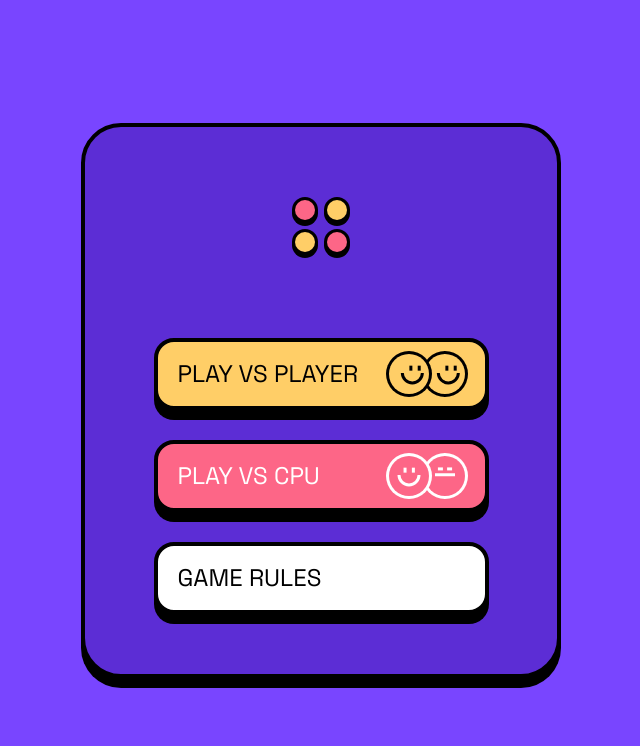
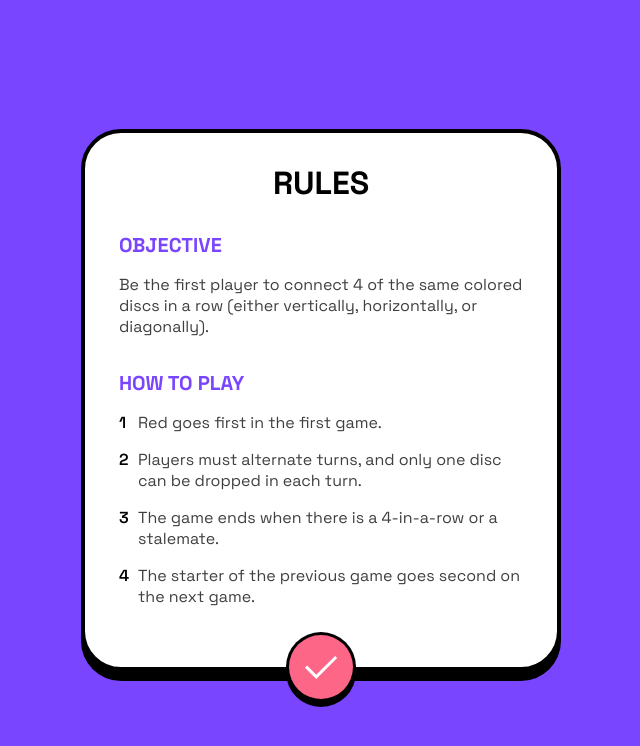
Before and after one commit to OliverCadman/connect_four, a React (Vite) app in the folder app/: page /connect_four/game_rules in a window 1280 px wide. Shown: the top 746 px of the page, without its empty margins (319-959 px from the left). Built offline with nearby package versions, Linux system fonts and the light colour scheme.

Commit message:
Add rule page

```diff
--- a/app/src/components/CTAPanel.tsx
+++ b/app/src/components/CTAPanel.tsx
@@ -2,9 +2,11 @@ import { ReactComponent as Logo } from "../assets/images/logo.svg";
 import { ReactComponent as PlayerVsPlayerIcon } from "../assets/images/player-vs-player.svg";
 import { ReactComponent as PlayerVsCPUIcon } from "../assets/images/player-vs-cpu.svg";
 import CTAButton from "./GameArena/CTAButton";
+import PanelContainer from "./shared/PanelContainer";
 
 const CTAPanel = () => {
   return (
+    <PanelContainer isCTAPanel={true}>
       <div className="cta-panel__container">
         <div className="cta-panel__header flex justify-center">
           <Logo />
@@ -40,6 +42,7 @@ const CTAPanel = () => {
           />
           <CTAButton
             isLink={true}
+            path="/connect_four/game_rules"
             classNames={[
               "flex",
               "justify-between",
@@ -52,6 +55,7 @@ const CTAPanel = () => {
           />
         </div>
       </div>
+    </PanelContainer>
   );
 };
 
--- a/app/src/components/_cta-panel.scss
+++ b/app/src/components/_cta-panel.scss
@@ -1,17 +1,4 @@
 .cta-panel__container {
-    width: 100%;
-    max-width: 335px;
-
-
-    @include tablet() {
-        max-width: 480px;
-        background-color: $dark-purple;
-        border-radius: 40px;
-        border: 4px solid $black;
-        box-shadow: 0 10px 0 $black;
-
-    }
-
     .cta-panel__header {
         margin: 4.375rem 0 5rem 0;
     }
@@ -19,5 +6,4 @@
     .cta-button__container {
         margin-bottom: 3.75rem;
     }
-
 }
--- /dev/null
+++ b/app/src/components/shared/PanelContainer.tsx
@@ -0,0 +1,21 @@
+interface PanelContainerProps {
+  children: React.ReactNode;
+  isCTAPanel: boolean;
+}
+
+const PanelContainer: React.FC<PanelContainerProps> = ({
+  children,
+  isCTAPanel,
+}) => {
+  return (
+    <div
+      className={`panel__container ${
+        isCTAPanel ? "panel__container-purple" : "panel__container-white"
+      }`}
+    >
+      {children}
+    </div>
+  );
+};
+
+export default PanelContainer;
--- /dev/null
+++ b/app/src/components/shared/_panel-container.scss
@@ -0,0 +1,27 @@
+.panel__container {
+    width: 100%;
+    max-width: 335px;
+    position: relative;
+
+
+    @include tablet() {
+        max-width: 480px;
+
+        &.panel__container-purple {
+            background-color: $dark-purple;
+             border-radius: 40px;
+            border: 4px solid $black;
+            box-shadow: 0 10px 0 $black;
+        }
+    }
+
+
+    &.panel__container-white {
+        background-color: $white;
+        border-radius: 40px;
+        border: 4px solid $black;
+        box-shadow: 0 10px 0 $black;
+    }
+
+
+}
--- a/app/src/index.scss
+++ b/app/src/index.scss
@@ -89,10 +89,6 @@ button {
   }
 
 }
-
-// Page SCSS Imports
-@import "./pages/scss/gamearena";
-
 // Component SCSS Imports
 @import "./components/GameArena/board";
 @import "./components/GameArena/scorecard";
@@ -102,3 +98,8 @@ button {
 @import "./components/GameArena/timer";
 @import "./components/cta-panel";
 @import "./components/cta-button";
+@import "./components/shared/panel-container";
+
+// Page SCSS Imports
+@import "./pages/scss/gamearena";
+@import "./pages/scss/gamerules";
--- /dev/null
+++ b/app/src/pages/GameRules.tsx
@@ -0,0 +1,54 @@
+import React from "react";
+import PanelContainer from "../components/shared/PanelContainer";
+import { ReactComponent as CheckIcon } from "../assets/images/icon-check.svg";
+import { Link } from "react-router-dom";
+
+const GameRules: React.FC = () => {
+  return (
+    <div className="flex centered h-100">
+      <PanelContainer isCTAPanel={false}>
+        <div className="gamerule-panel__header">
+          <h1>RULES</h1>
+        </div>
+        <div className="gamerule-panel__rules">
+          <h2>Objective</h2>
+          <p>
+            Be the first player to connect 4 of the same colored discs in a row
+            (either vertically, horizontally, or diagonally).
+          </p>
+        </div>
+        <div className="gamerule-panel__rules steps">
+          <h2>How to Play</h2>
+          <ol>
+            <li>
+              <span>Red goes first in the first game.</span>
+            </li>
+            <li>
+              <span>
+                Players must alternate turns, and only one disc can be dropped
+                in each turn.
+              </span>
+            </li>
+            <li>
+              <span>
+                The game ends when there is a 4-in-a-row or a stalemate.
+              </span>
+            </li>
+            <li>
+              <span>
+                The starter of the previous game goes second on the next game.
+              </span>
+            </li>
+          </ol>
+        </div>
+        <div className="check-icon__wrapper">
+          <Link to="/connect_four/">
+            <CheckIcon aria-label="Go back to home page" role="img" />
+          </Link>
+        </div>
+      </PanelContainer>
+    </div>
+  );
+};
+
+export default GameRules;
--- a/app/src/pages/page.data.tsx
+++ b/app/src/pages/page.data.tsx
@@ -1,5 +1,6 @@
 import { RouterType } from "../router/router.types";
 import GameArena from "./GameArena";
+import GameRules from "./GameRules";
 import Home from "./Home";
 
 const pageData: RouterType[] = [
@@ -13,6 +14,11 @@ const pageData: RouterType[] = [
     title: "Game Arena",
     element: <GameArena />,
   },
+  {
+    path: "/connect_four/game_rules",
+    title: "Game Rules",
+    element: <GameRules />,
+  },
 ];
 
 export default pageData;
--- /dev/null
+++ b/app/src/pages/scss/_gamerules.scss
@@ -0,0 +1,66 @@
+.gamerule-panel__header {
+    margin: 1.825rem 0;
+
+    h1 {
+        text-align: center;
+    }
+}
+
+.gamerule-panel__rules {
+    padding: 0 1.25rem;
+
+    @include tablet() {
+        padding: 0 2.125rem;
+    }
+    h2 {
+        margin-bottom: 1rem;
+        font-size: 1.25rem;
+        text-transform: uppercase;
+        color: $light-purple;
+    }
+
+    ol li span, p {
+        opacity: 0.75;
+    }
+
+    ol li:before {
+        opacity: 1;
+        font-weight: 600;
+    }
+
+
+    &.steps {
+        margin-top: 2.063rem;
+        margin-bottom: 3.75rem;
+
+        ol {
+            list-style-position: inside;
+            counter-reset: item;
+            padding-left: 1.188rem;
+
+            li {
+                display: block;
+                &:before {
+                    content: counter(item) " ";
+                    counter-increment: item;
+                    width: 1.188rem;
+                    display: inline-block;
+                    margin-left: -1.188rem;
+                }
+
+                &:not(:last-of-type) {
+                    margin-bottom: 1rem;
+                }
+
+            }
+        }
+
+    }
+}
+
+.check-icon__wrapper {
+    position: absolute;
+    bottom: -45px;
+    left: 50%;
+    transform: translateX(-50%);
+}
```
Lines whose indentation alone changed are shown as unchanged.
